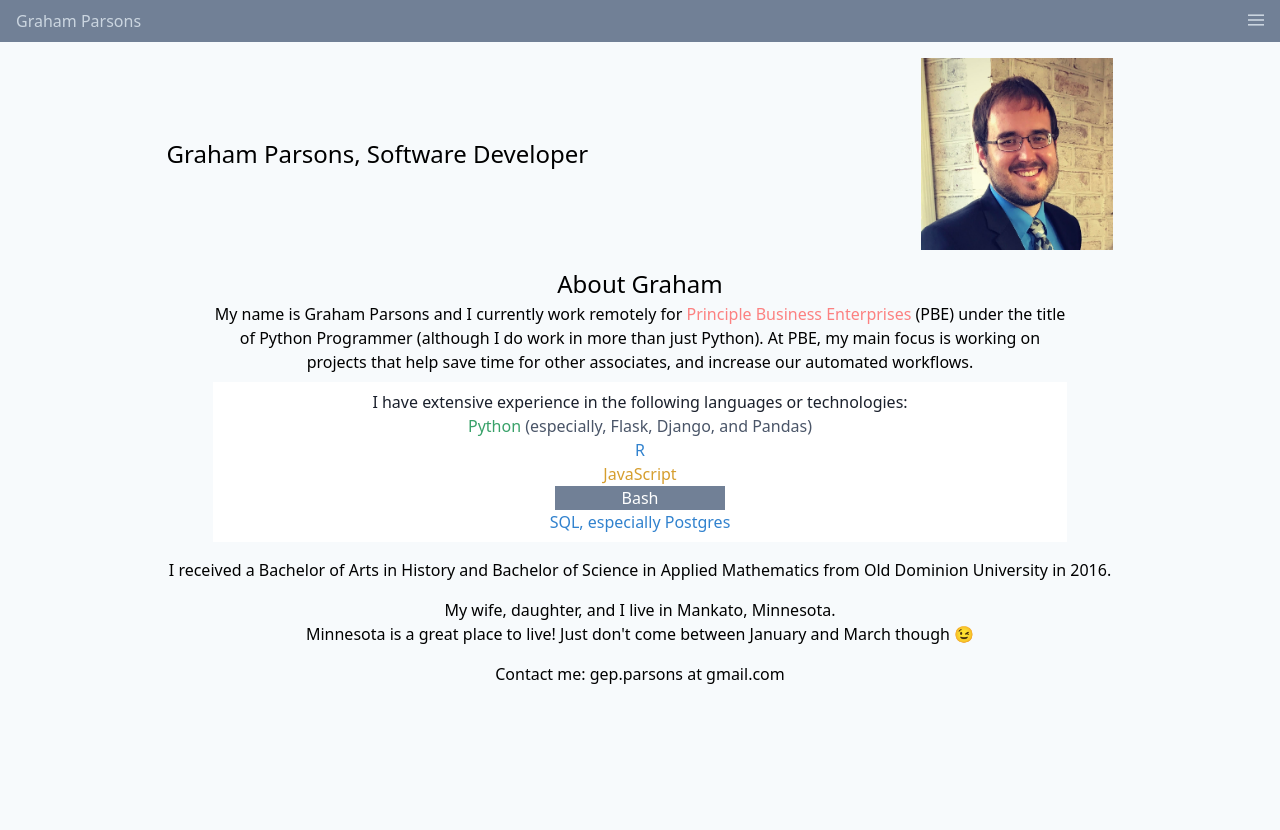
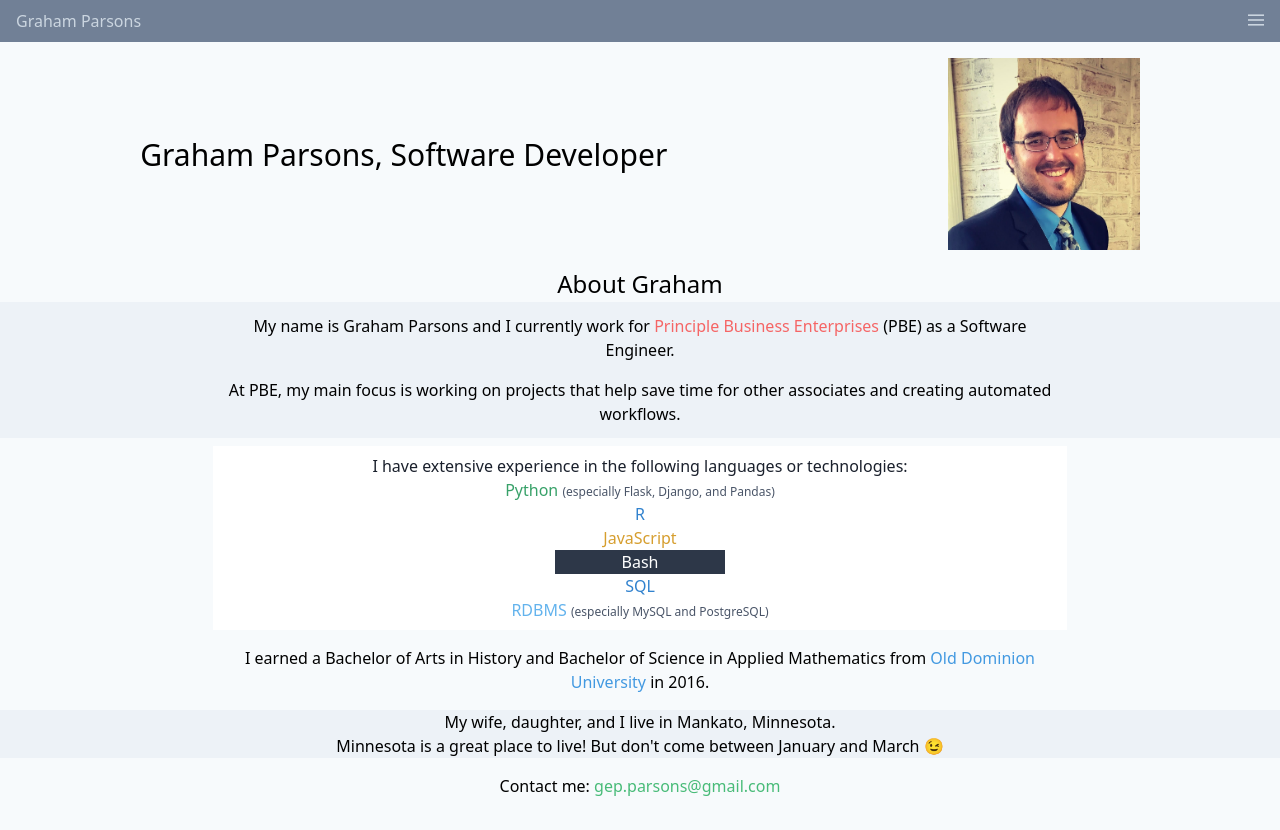
Before and after one commit to gep-parsons/gep-parsons.github.io, a plain HTML site: page index.html in a window 1280 px wide. Before the commit the page ends 800 px from the top, so only its background shows below. Drawn offline with Linux system fonts and the light colour scheme.

Commit message:
slight changes and better CSS layout

```diff
--- a/index.html
+++ b/index.html
@@ -4,7 +4,7 @@
 <head>
     <meta charset="UTF-8">
     <meta name="viewport" content="width=device-width, initial-scale=1.0">
-    <title>Graham Parsons - Developer</title>
+    <title>Graham Parsons - Software Developer</title>
     <link rel="stylesheet" href="./build/tailwind.css">
     <script defer src="./js/main.js"></script>
     <script async src="https://www.googletagmanager.com/gtag/js?id=UA-165889150-1"></script>
@@ -12,14 +12,11 @@
         window.dataLayer = window.dataLayer || [];
         function gtag() { dataLayer.push(arguments); }
         gtag('js', new Date());
-
         gtag('config', 'UA-165889150-1');
     </script>
-
 </head>
 
 <body class="bg-gray-100">
-
     <header class="bg-gray-600">
         <div class="flex items-center justify-between px-4 py-2">
             <div>
@@ -39,50 +36,64 @@
             </div>
         </div>
         <div class="hidden px-4 py-2" id='dropdown_menu'>
-            <a href="./resume.pdf" class="block text-white font-medium hover:text-gray-200" target="_blank">Resume</a>
+            <a href="./resume.pdf" class="block text-white font-medium hover:text-gray-200" target="_blank">Résumé</a>
+            <a href="https://github.com/gep-parsons" class="block text-white font-medium hover:text-gray-200 pt-1"
+                target="_blank">Check out my <span class="text-green-400">GitHub</span>!</a>
         </div>
     </header>
 
     <div class="flex justify-around items-center">
-        <h1 class="text-2xl text-center">Graham Parsons, Software Developer</h1>
-        <img class="h-56 w-48 object-contain" src="./img/grahamsolo.jpg" alt="Graham on CA coast">
+        <h1 class="text-3xl text-center">Graham Parsons, Software Developer</h1>
+        <img class="h-56 w-48 object-contain" src="./img/grahamsolo.jpg" alt="Graham Parsons headshot">
     </div>
 
     <div class='text-center'>
         <p class="text-2xl">About Graham</p>
-        <p class='w-2/3 m-auto'>
-            My name is Graham Parsons and I currently work remotely for <a class='text-red-400 hover:text-blue-400'
-                href="https://principlebusinessenterprises.com/" rel="noreferrer noopener" target="_blank">Principle
-                Business Enterprises</a> (PBE) under the title of Python Programmer
-            (although I do work in more than just Python). At PBE, my main
-            focus is
-            working on projects that help save time for other associates, and increase our automated workflows.
-        </p>
+        <div class="flex justify-center flex-col p-1 flex-wrap m-auto bg-gray-200">
+            <p class='w-2/3 m-auto p-2'>My name is Graham Parsons and I currently work for <a
+                    class='text-red-500 hover:text-blue-400' href="https://principlebusinessenterprises.com/"
+                    rel="noreferrer noopener" target="_blank">Principle
+                    Business Enterprises</a> (PBE) as a Software Engineer.</p>
+            <p class='w-2/3 m-auto p-2'> At PBE, my main focus is
+                working on projects that help save time for other associates
+                and creating automated workflows.</p>
+        </div>
         <div class="bg-white shadow-base w-2/3 text-center m-auto py-2 mt-2 hover:bg-gray-200">
             <p class='text-gray-900'>I have extensive experience in the following languages or
                 technologies:</p>
-            <p class='text-gray-700'><span class="text-green-600">Python</span> (especially,
-                Flask, Django, and Pandas)
+            <p class='text-gray-700'><span class="text-green-600">Python</span>
+                <span class="text-xs">(especially
+                    Flask, Django, and Pandas)</span>
             </p>
             <p class='text-blue-600'>R</p>
             <p class='text-yellow-600'>JavaScript</p>
-            <div class='w-1/5 bg-gray-600 m-auto'>
+            <div class='w-1/5 bg-gray-800 m-auto'>
                 <p class='text-white'>Bash</p>
             </div>
-            <p class='text-blue-600'>SQL, especially Postgres</p>
+            <p class='text-blue-600'>SQL</p>
+            <p class="text-blue-400">RDBMS
+                <span class="text-xs text-gray-700">
+                    (especially MySQL and PostgreSQL)</span>
+            </p>
         </div>
-        <p class='my-4'>I received a Bachelor of Arts in History and Bachelor of Science in
-            Applied Mathematics from <span>Old Dominion University</span> in 2016.
-        </p>
-        <p>My wife, daughter, and I live in Mankato, Minnesota.
-            <p class="my-0">Minnesota is a great place to live! Just don't come between January and March though
-                &#x1F609;</p>
-        </p>
-        <p class="mt-4 pb-2">Contact me: gep.parsons at gmail.com</p>
-
+        <div class="m-auto">
+            <p class='my-4 w-2/3 mx-auto'>I earned a Bachelor of Arts in History and Bachelor of Science in
+                Applied Mathematics from <a class='text-blue-500 hover:underline' href="https://odu.edu/"
+                    rel="noreferrer noopener" target="_blank">Old Dominion University</a> in 2016.
+            </p>
+            <div class="bg-gray-200 w-full">
+                <div class="w-2/3 mx-auto">
+                    <p>My wife, daughter, and I live in Mankato, Minnesota.
+                        <p class="my-0">Minnesota is a great place to live! But don't come between January and March
+                            &#x1F609;</p>
+                    </p>
+                </div>
+            </div>
+            <p class="mt-4 pb-8">Contact me: <a class="text-green-500 hover:underline"
+                    href="mailto:gep.parsons@gmail.com">gep.parsons@gmail.com</a>
+            </p>
+        </div>
     </div>
-
-
 </body>
 
 </html>
```
Also changed, not shown: build/tailwind.css, 2 other files.
